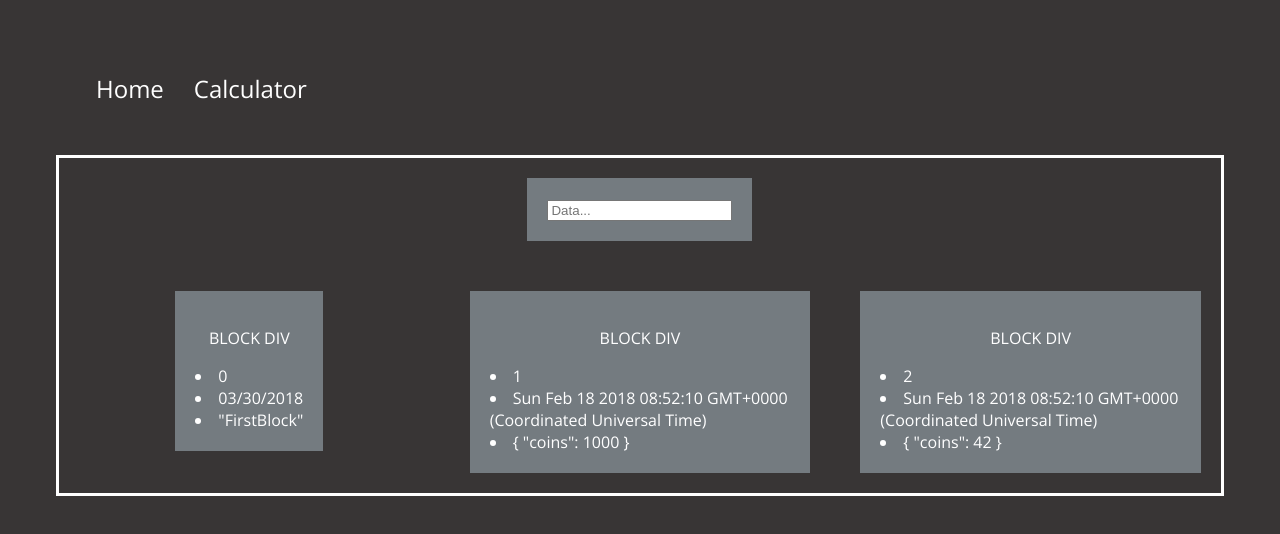
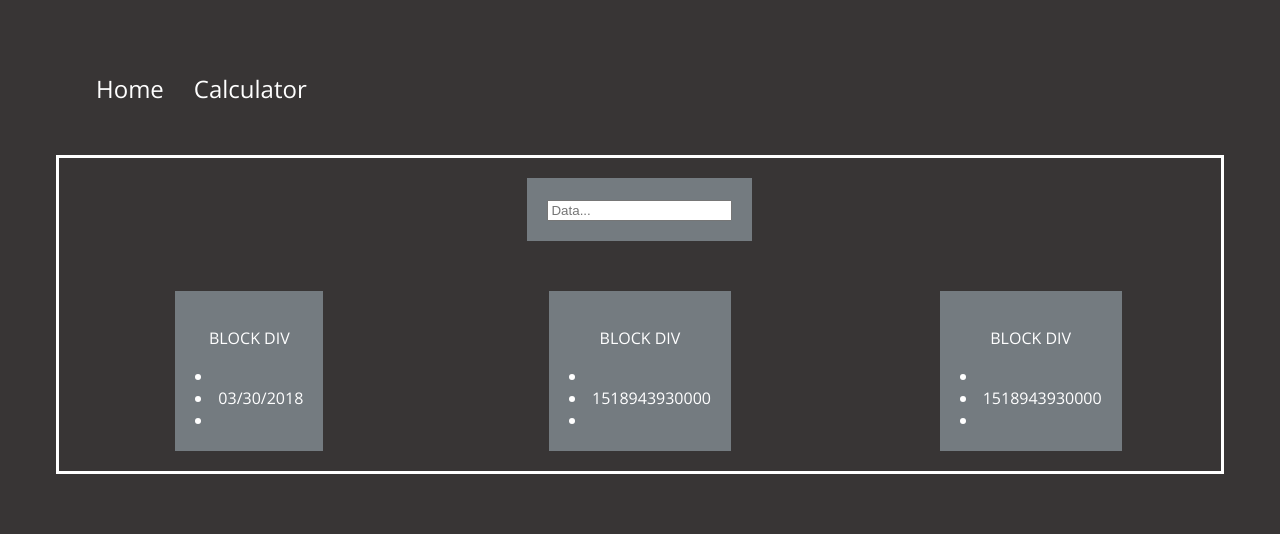
Before and after one commit to dthgs/blackbird, an Angular app: page / in a window 1280 px wide. Shown: the top 534 px of the page. Built offline with nearby package versions, Linux system fonts and the light colour scheme.

Commit message:
Refactoring, transactions, mining rewards

```diff
--- a/src/app/blockchain/coin.ts
+++ b/src/app/blockchain/coin.ts
@@ -1,22 +1,33 @@
 import * as crypto from 'crypto-js';
 
+export class Transaction {
+    fromAddr: any;
+    toAddr: any;
+    amount: any;
+
+    constructor(fromAddr, toAddr, amount){
+        this.fromAddr = fromAddr;
+        this.toAddr = toAddr;
+        this.amount = amount;
+    }
+}
+
 export class Block {
-    index; nonce: number;
+    nonce: number;
     timestamp: Date;
-    data: any;
+    transactions: any;
     prevHash; hash: string;
 
-    constructor(index, timestamp, data, prevHash = '') {
-        this.index = index;
+    constructor(timestamp, transactions, prevHash = ''){
         this.timestamp = timestamp;
-        this.data = data;
+        this.transactions = transactions;
         this.prevHash = prevHash;
         this.hash = this.hashBlock();
         this.nonce = 0;
     }
 
     hashBlock(){
-        return crypto.SHA256(this.index + this.prevHash + this.timestamp + JSON.stringify(this.data) + this.nonce).toString();
+        return crypto.SHA256(this.prevHash + this.timestamp + JSON.stringify(this.transactions) + this.nonce).toString();
     }
 
     mineBlock(difficulty){
@@ -31,25 +42,61 @@ export class Block {
 
 export class Blockchain {
     chain: Block[];
-    difficulty = 3;
+    difficulty; reward: number;
+    pendingTransactions: Transaction[];
 
     constructor(){
         this.chain = [this.makeGenesisBlock()];
+        this.difficulty = 3;
+        this.pendingTransactions = [];
+        this.reward = 5;
     }
 
     makeGenesisBlock(){
-        return new Block(0, "03/30/2018", "FirstBlock", "x");
+        return new Block("03/30/2018", "FirstBlock", "x");
     }
 
     getLastBlock(){
         return this.chain[this.chain.length - 1];
     }
 
-    addBlock(block){
+    minePendingTxs(rewardAddr){
+        let block = new Block(Date.now(), this.pendingTransactions);
+        block.mineBlock(this.difficulty);
+        console.log("Block was successfully mined!");
+        this.chain.push(block);
+
+        this.pendingTransactions = [
+            new Transaction(null, rewardAddr, this.reward)
+        ];
+    }
+
+    createTx(transaction){
+        this.pendingTransactions.push(transaction);
+    }
+
+    getBalanceOfAddr(address){
+        let balance = 0;
+
+        for(const block of this.chain){
+            for(const tx of block.transactions){
+                if(tx.fromAddr === address){
+                    balance -= tx.amount;
+                }
+                if(tx.toAddr === address){
+                    balance += tx.amount;
+                }
+            }
+        }
+
+        return balance;
+    }
+
+    /*addBlock(block){
         block.prevHash = this.getLastBlock().hash;
         block.mineBlock(this.difficulty);
         this.chain.push(block);
-    }
+    }*/
 
     checkChain(){
         let valid = true;
--- a/src/app/components/home/home.component.ts
+++ b/src/app/components/home/home.component.ts
@@ -1,6 +1,6 @@
 import { Component, OnInit } from '@angular/core';
 import * as crypto from 'crypto-js';
-import {Blockchain, Block} from '../../blockchain/coin';
+import {Blockchain, Block, Transaction } from '../../blockchain/coin';
 
 @Component({
   selector: 'app-home',
@@ -16,16 +16,16 @@ export class HomeComponent implements OnInit {
   constructor() {
     console.log("constructor ran");
 
-    console.log("Mining block 1...");
-    this.coin.addBlock(new Block(1, new Date(), { coins: 10 }));
+    this.coin.createTx(new Transaction("addr1", "addr2", 10));
+    this.coin.createTx(new Transaction("addr1", "addr2", 15));
 
-    console.log("Mining block 2...");
-    this.coin.addBlock(new Block(2, new Date(), { coins: 42 }));
+    console.log("Starting miner!");
+    this.coin.minePendingTxs("miner-wallet");
+    console.log("Balance of miner is", this.coin.getBalanceOfAddr("miner-wallet"));
 
-    console.log(JSON.stringify(this.coin, null, 4));
-    console.log("Is chain valid? " + this.coin.checkChain());
-    this.coin.chain[1].data = { coins: 1000 };
-    console.log("Is chain valid? " + this.coin.checkChain());
+    console.log("Starting miner again!");
+    this.coin.minePendingTxs("miner-wallet");
+    console.log("Balance of miner is", this.coin.getBalanceOfAddr("miner-wallet"));
   }
 
   ngOnInit() {
```
